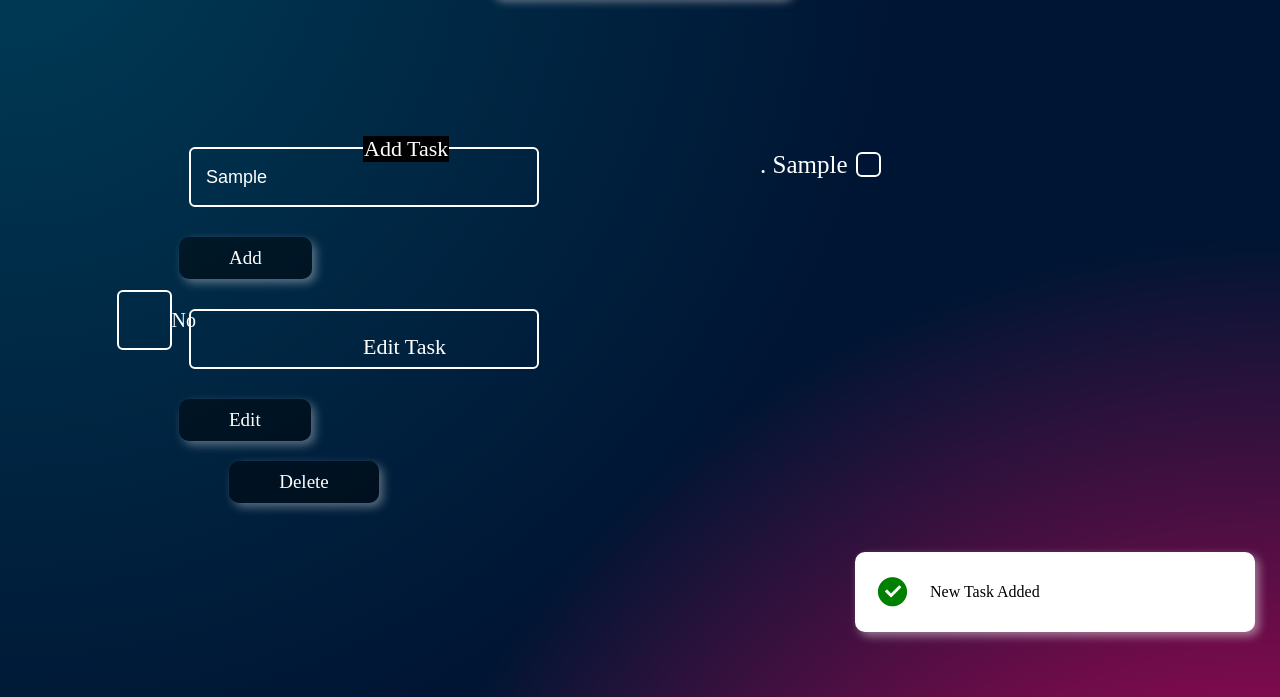
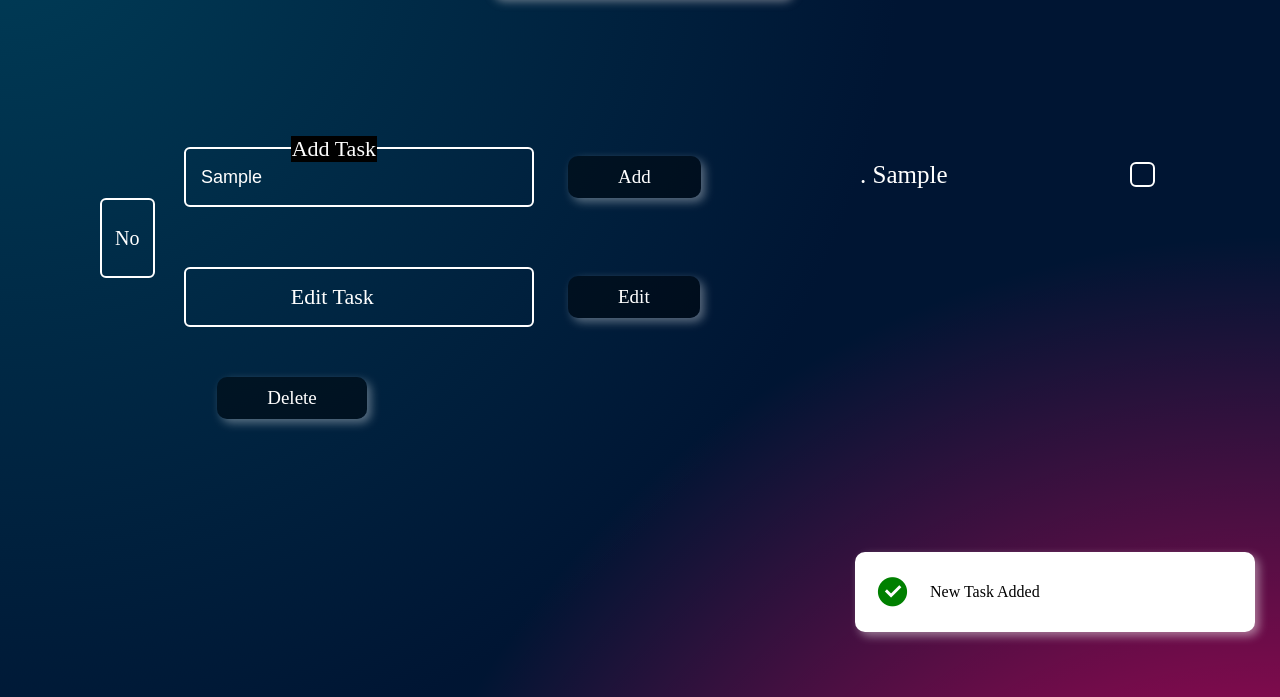
Before and after one commit to SusovanDas19/Project-P1, a plain HTML site: page index.html in a window 1280 px wide. Both pictures are taken after typing "Sample" into the empty fields and a click on the button "Add". Shown: the part 103-800 px from the top of the page. Drawn offline with nearby package versions, Linux system fonts and the light colour scheme; a web font is replaced by a local one.

Commit message:
Update style.css

```diff
--- a/style.css
+++ b/style.css
@@ -1,21 +1,23 @@
-*{
+* {
     margin: 0;
     padding: 0;
     box-sizing: border-box;
 }
-body{
+
+body {
     height: 100vw;
     background: radial-gradient(circle at top left, #004d66b7, transparent 50%),
-    radial-gradient(circle at bottom right, #ff0066, transparent 52%),
-    #001533;
-}
-.container{
-    padding: 0 100px 0 100px;
-    display: flex;
-    flex-direction:column;
+        radial-gradient(circle at bottom right, #ff0066, transparent 52%),
+        #001533;
 }
 
-.heading h1{
+.container {
+    margin: 0 100px 0 100px;
+    display: flex;
+    flex-direction: column;
+}
+
+.heading h1 {
     font-family: "Bungee Tint", sans-serif;
     font-weight: 400;
     font-style: normal;
@@ -25,16 +27,12 @@ body{
     margin: 50px auto 130px auto;
     border-radius: 10px;
     border: 1px solid white;
-    box-shadow: 4px 4px 10px rgba(232, 224, 224, 0.50);;
+    box-shadow: 4px 4px 10px rgba(232, 224, 224, 0.50);
+    ;
     text-align: center;
     justify-content: center;
     display: flex;
     background-color: black;
-}
-
-.main-part{
-    display: flex;
-    flex-direction: row;
 }
 
 /* button-section  */
@@ -54,27 +52,53 @@ body{
     border-radius: 10px;
     transition: background-color 0.3s ease;
 }
-.delete-section button{
-    margin-right: 130px;
+
+.delete-section button {
+    margin-right: 330px;
 }
 
 .addButton:hover {
     background-color: #1ad523;
 }
-.deleteButton:hover{
+
+.deleteButton:hover {
     background-color: #fd0404;
 }
-.modifyButton:hover{
+
+.modifyButton:hover {
     background-color: rgb(255, 187, 0);
 }
 
+.main-part{
+    display: flex;
+    flex-direction: row;
+}
+/* control-section  */
+.control-section {
+    display: flex;
+    flex-direction: row;
+    min-width: 50%;
+}
 
 /* input-section */
+/* control-left */
+.control-left {
+    display: flex;
+    width: 10%;
+    flex-direction: column;
+    align-items: center;
+    justify-content: center;
+    position: relative;
+}
 
-
-.control-left input{
+.no-input{
+    margin-bottom: 80px;
+    position: relative;
+    width: 100%;
+}
+.control-left input {
     width: 55px;
-    height: 60px;
+    height: 80px;
     border-radius: 6px;
     font-size: 25px;
     padding: 0 15px;
@@ -83,27 +107,45 @@ body{
     outline: none;
     color: white;
 }
-.control-left input:focus{
+
+.control-left input:focus {
     border: 2px solid rgb(0, 242, 255);
 }
-.control-left label{
+
+.control-left label {
     position: absolute;
-    top: 50%;
+    top: 40px;
+    left: 15px;
     transform: translateY(-50%);
     color: white;
     font-size: 20px;
     pointer-events: none;
     transition: .3s;
 }
-.control-left input:focus ~ label,
-.control-left input:valid ~ label{
-    top: 105px;
+
+.control-left input:focus~label,
+.control-left input:valid~label {
+    top: 1px;
+    left: 15px;
     font-size: 20px;
     padding: 0 1px;
     background: black;
 }
 
-.control-right input{
+/* control-right */
+
+.control-right {
+    display: flex;
+    width: 90%;
+    flex-direction: column;
+    align-items: center;
+    justify-content: center;
+    position: relative;
+}
+
+
+.control-right input {
+
     width: 350px;
     height: 60px;
     border-radius: 6px;
@@ -115,75 +157,101 @@ body{
     outline: none;
     color: white;
 }
-.control-right{
+.add-section, .modify-section {
     position: relative;
+    width: 100%;
+    margin-bottom: 20px;
 }
-.add-section label{
+.add-section label,
+.modify-section label {
     position: absolute;
-    top: 20%;
-    left: 175px;
+    top: 50%;
+    left: 22%;
     transform: translateY(-50%);
     color: white;
     font-size: 22px;
     pointer-events: none;
-    transition: .3s;
+    transition: 0.3s;
 }
-.add-section input:focus{
-    border: 2px solid rgb(6, 235, 6);
-}
+
 .add-section input:focus ~ label,
-.add-section input:valid ~ label{
+.add-section input:valid ~ label,
+.modify-section input:focus ~ label,
+.modify-section input:valid ~ label {
     top: 22px;
     font-size: 22px;
     padding: 0 1px;
     background: black;
 }
-.modify-section label{
-    position: absolute;
-    top: 57%;
-    left: 175px;
-    transform: translateY(-50%);
-    color: white;
-    font-size: 22px;
-    pointer-events: none;
-    transition: .3s;
-}
-.modify-section input:focus{
-    border: 2px solid rgb(255, 187, 0);
-}
-.modify-section input:focus ~ label,
-.modify-section input:valid ~ label{
-    top: 120px;
-    font-size: 22px;
-    padding: 0 1px;
-    background: black;
+
+.add-section input:focus {
+    border: 2px solid rgb(6, 235, 6);
 }
 
 
-/* control-section */
-.control-section{
-    display: flex;
-    flex-direction: row;
+.modify-section input:focus {
+    border: 2px solid rgb(255, 187, 0);
+}
+
+
+/* new todo section */
+#todos {
+    margin-left: 20px;
     width: 50%;
 }
 
-
-
-.control-left{
+.newTask {
     display: flex;
-    width: 20%;
     align-items: center;
-    justify-content: center;
+    justify-content: space-between;
+    margin: 10px 0;
+    font-size: 25px;
+    color: white;
+    width: 100%;
+}
+.newTask label {
     position: relative;
-}
-.control-right{
-    display: flex;
-    width: 80%;
-    flex-direction: column;
-    align-items: center;
-    justify-content: center;
+    width: 50px;
+    height: 50px;
+    margin-top: 25px;
+    margin-left: 8px;
 }
 
+.newTask input {
+    width: 25px;
+    height: 25px;
+    position: absolute;
+    opacity: 0;
+}
+
+.newTask span {
+    display: block;
+    width: 25px;
+    height: 25px;
+    position: absolute;
+    border: 2px solid #fff;
+    border-radius: 6px;
+    cursor: pointer;
+}
+
+.newTask span::after {
+    content: '';
+    position: absolute;
+    left: 10px;
+    bottom: 5px;
+    width: 0px;
+    height: 0px;
+    border: solid #00ff0a;
+    border-width: 0 4px 4px 0;
+    transform: rotate(45deg);
+    opacity: 0;
+}
+
+.newTask input:checked~span::after {
+    width: 10px;
+    height: 20px;
+    opacity: 1;
+}
 
 /* toast-box */
 #toastBox{
@@ -230,59 +298,3 @@ body{
     font-size: 35px;
     color: red;
 }
-
-/* new todo section */
-#todos{
-  margin-left: 20px;
-}
-
-.newTask{
-    display: flex;
-    align-items: center;
-    justify-content: space-between;
-    /* margin: 10px 0; */
-    font-size: 25px;
-    color: white;
-}
-
-.newTask label{
-    position: relative;
-    width: 50px;
-    height: 50px;
-    margin-top: 25px;
-    margin-left: 8px;
-}
-.newTask input{
-    width: 25px;
-    height: 25px;
-    position: absolute;
-    opacity: 0;
-}
-.newTask span{
-    display: block;
-    width: 25px;
-    height: 25px;
-    position: absolute;
-    border: 2px solid #fff;
-    border-radius: 6px;
-    cursor: pointer;
-}
-
-.newTask span::after{
-    content: '';
-    position: absolute;
-    left: 10px;
-    bottom: 5px;
-    width: 0px;
-    height: 0px;
-    border: solid #00ff0a;
-    border-width: 0 4px 4px 0;
-    transform: rotate(45deg);
-    opacity: 0;
-}
-
-.newTask input:checked ~ span::after{
-    width: 10px;
-    height: 20px;
-    opacity: 1;
-}
```
